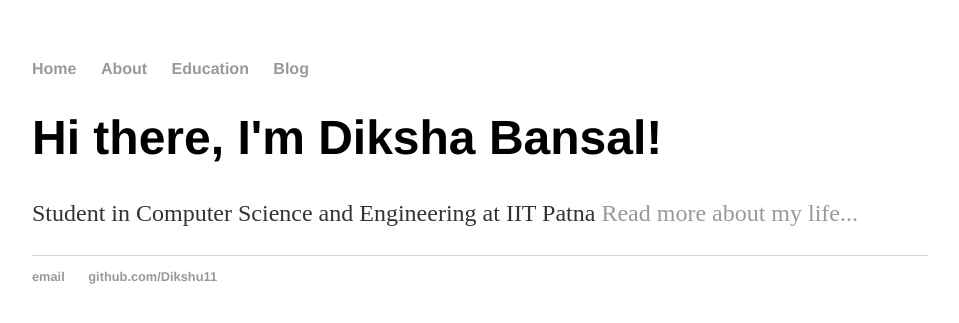
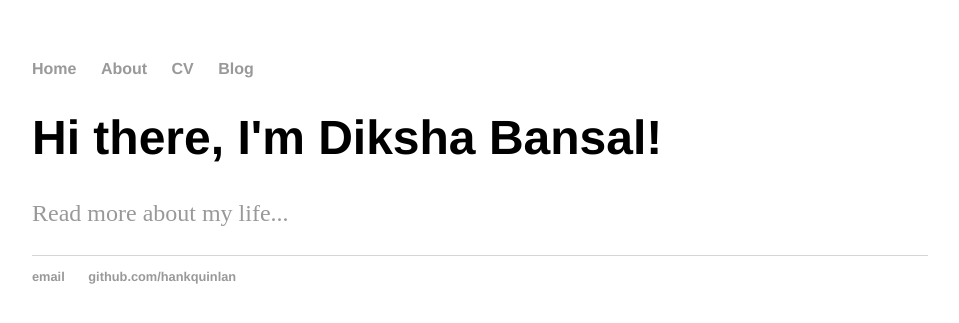
Before and after one commit to AdarshKC/dikshu11.github.io, a Jekyll site: the page built from index.html, in a window 1280 px wide. Shown: the top 323 px of the page, without its empty margins (160-1119 px from the left). Built offline with Jekyll 4.4.1, drawn with Linux system fonts in a browser that asks for light colours.

Commit message:
Update index.html

```diff
--- a/index.html
+++ b/index.html
@@ -1,30 +1,8 @@
-<!DOCTYPE html>
-<html>
-	<head>
-		<title>Diksha Bansal</title>
-		<!-- link to main stylesheet -->
-		<link rel="stylesheet" type="text/css" href="/css/main.css">
-	</head>
-	<body>
-		<nav>
-    		<ul>
-        		<li><a href="/">Home</a></li>
-	        	<li><a href="/about">About</a></li>
-        		<li><a href="/cv">Education</a></li>
-        		<li><a href="/blog">Blog</a></li>
-    		</ul>
-		</nav>
-		<div class="container">
-    		<div class="blurb">
-        		<h1>Hi there, I'm Diksha Bansal!</h1>
-				<p>Student in Computer Science and Engineering at IIT Patna <a href="/about">Read more about my life...</a></p>
-    		</div><!-- /.blurb -->
-		</div><!-- /.container -->
-		<footer>
-    		<ul>
-        		<li><a href="mailto:bdiksha1108@gmail.com">email</a></li>
-        		<li><a href="https://github.com/dikshu11">github.com/Dikshu11</a></li>
-			</ul>
-		</footer>
-	</body>
-</html>
+---
+layout: default
+title: Diksha Bansal
+---
+<div class="blurb">
+	<h1>Hi there, I'm Diksha Bansal!</h1>
+	<p> <a href="/about">Read more about my life...</a></p>
+</div><!-- /.blurb -->
```
